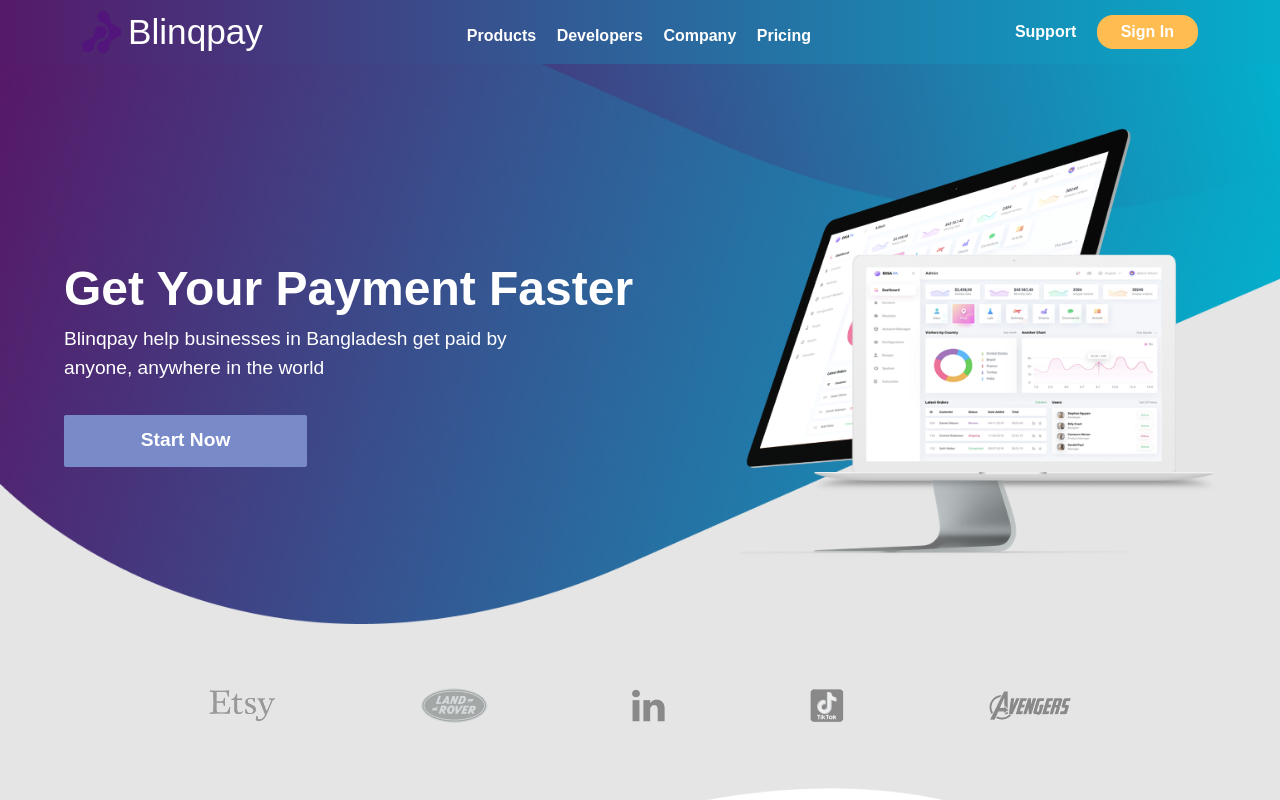
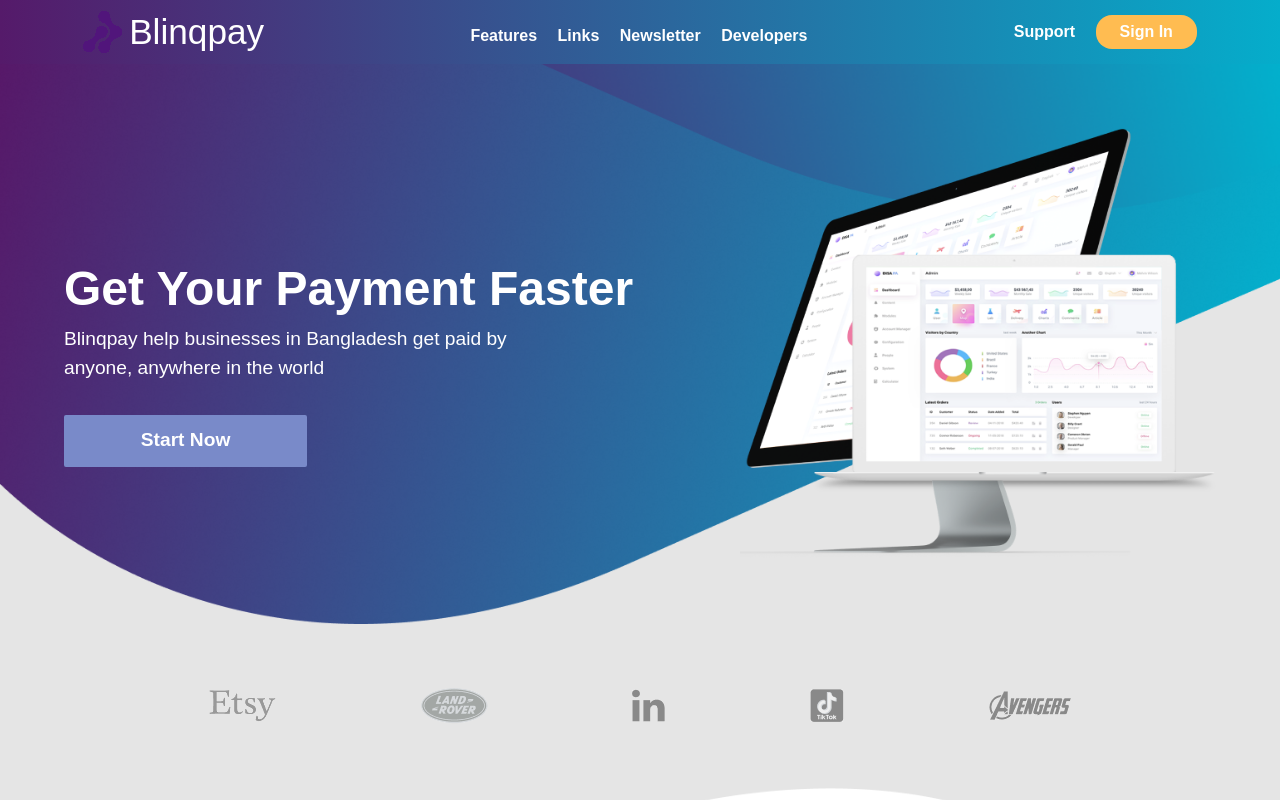
Before and after one commit to avrojp/bank-landing-page, a plain HTML site: page index.html in a window 1280 px wide. Shown: the top 800 px of the page. Drawn offline with Linux system fonts and the light colour scheme.

```diff
--- a/index.html
+++ b/index.html
@@ -25,10 +25,11 @@
     </a>
     <nav>
       <ul class="navbar">
-        <li><a href="#products" class="text-neutral">Products</a></li>
+        <li><a href="#features" class="text-neutral">Features</a></li>
+        <li><a href="#links" class="text-neutral">Links</a></li>
+        <li><a href="#news" class="text-neutral">Newsletter</a></li>
         <li><a href="#developers" class="text-neutral">Developers</a></li>
-        <li><a href="#company" class="text-neutral">Company</a></li>
-        <li><a href="#pricing" class="text-neutral">Pricing</a></li>
+
       </ul>
     </nav>
     <ul class="nav-right">
@@ -44,11 +45,11 @@
   <!-- ----------------------------- Mobile Menu ----------------------------- -->
   <div class="row">
     <div id="mobile-menu">
-      <li><a href="#Products" class="fs-400 text-neutral">Products</a></li>
-      <li><a href="#Developers" class="fs-400 text-neutral">Developers</a></li>
-      <li><a href="#Company" class="fs-400 text-neutral">Company</a></li>
-      <li><a href="#Pricing" class="fs-400 text-neutral">Pricing</a></li>
-      <li><a href="#" class="text-neutral">Support</a></li>
+      <li><a href="#features" class="fs-400 text-neutral">Features</a></li>
+      <li><a href="#links" class="fs-400 text-neutral">Links</a></li>
+      <li><a href="#products" class="fs-400 text-neutral">Products</a></li>
+      <li><a href="#developers" class="fs-400 text-neutral">Developers</a></li>
+
       <li>
         <a href="#"><button class="btn btn-sign-in text-neutral">Sign In</button></a>
       </li>
@@ -89,7 +90,7 @@
     </div>
   </section>
   <!-- --------------------------- Big Section Wrapper --------------------------- -->
-  <div class="row bg-wrap">
+  <div class="row bg-wrap" id="features">
     <!-- ----------------------------------------------------------------------- -->
     <!--                          Big Section - Part 1                           -->
     <!-- ----------------------------------------------------------------------- -->
@@ -199,7 +200,7 @@
           A bKash product for public
         </div>
       </div>
-      <ul class="links">
+      <ul class="links" id="links">
         <div>
           <a href="#" class="links-list text-neutral fs-400 fw-400">Career ⇢</a>
           <a href="#" class="links-list text-neutral fs-400 fw-400">Services ⇢</a>
```
